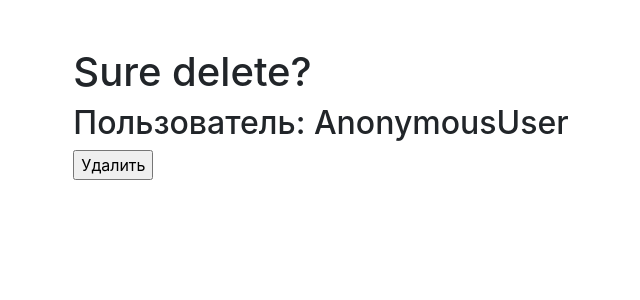
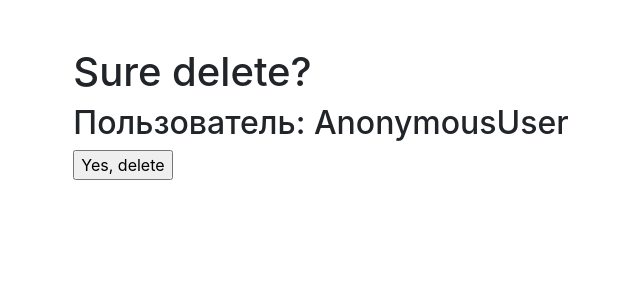
Before and after one commit to dmitriy-ga/python-project-52, a Django app: template task_manager/templates/users/delete.html in a window 1280 px wide. Shown: the top 300 px of the page, without its empty margins (164-804 px from the left). Run offline with Django 4.2, Linux system fonts and the light colour scheme; the template is opened without the code that fills it, so the values that code supplies are empty; some libraries are stand-ins or nearby versions.

Commit message:
Update: rename delete button

```diff
--- a/task_manager/templates/labels/delete.html
+++ b/task_manager/templates/labels/delete.html
@@ -6,6 +6,6 @@
 <h2>{% translate "Label" %}: {{ label }}</h2>
 <form method="post">
     {% csrf_token %}
-    <input type="submit" value="{% translate 'Delete' %}">
+    <input type="submit" value="{% translate 'Yes, delete' %}">
 </form>
 {% endblock content %}
--- a/task_manager/templates/statuses/delete.html
+++ b/task_manager/templates/statuses/delete.html
@@ -6,6 +6,6 @@
 <h2>{% translate "Status" %}: {{ status }}</h2>
 <form method="post">
     {% csrf_token %}
-    <input type="submit" value="{% translate 'Delete' %}">
+    <input type="submit" value="{% translate 'Yes, delete' %}">
 </form>
 {% endblock content %}
--- a/task_manager/templates/tasks/delete.html
+++ b/task_manager/templates/tasks/delete.html
@@ -6,6 +6,6 @@
 <h2>{% translate "Task" %}: {{ task }}</h2>
 <form method="post">
     {% csrf_token %}
-    <input type="submit" value="{% translate 'Delete' %}">
+    <input type="submit" value="{% translate 'Yes, delete' %}">
 </form>
 {% endblock content %}
--- a/task_manager/templates/users/delete.html
+++ b/task_manager/templates/users/delete.html
@@ -6,6 +6,6 @@
 <h2>{% translate "User" %}: {{ user }}</h2>
 <form method="post">
     {% csrf_token %}
-    <input type="submit" value="{% translate 'Delete' %}">
+    <input type="submit" value="{% translate 'Yes, delete' %}">
 </form>
 {% endblock content %}
```
Also changed, not shown: task_manager/locale/ru/LC_MESSAGES/django.po, 1 other file.
